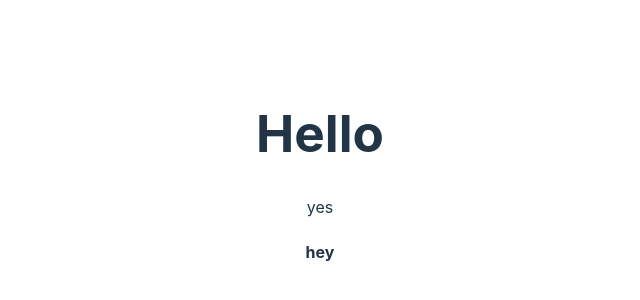
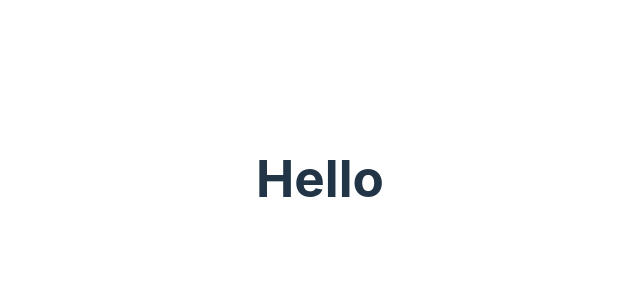
Before and after one commit to SimzMapisa/todo_list, a React (Vite) app: page / in a window 1280 px wide. Shown: the part 222-522 px from the top of the page, without its empty margins (320-960 px from the left). Built offline with nearby package versions, Linux system fonts and the light colour scheme.

Commit message:
remove unnecessary lines

```diff
--- a/src/App.jsx
+++ b/src/App.jsx
@@ -5,10 +5,6 @@ function App() {
 	return (
 		<>
 			<h1>Hello</h1>
-			<div>
-				<p>yes</p>
-				<h4>hey</h4>
-			</div>
 		</>
 	)
 }
```
